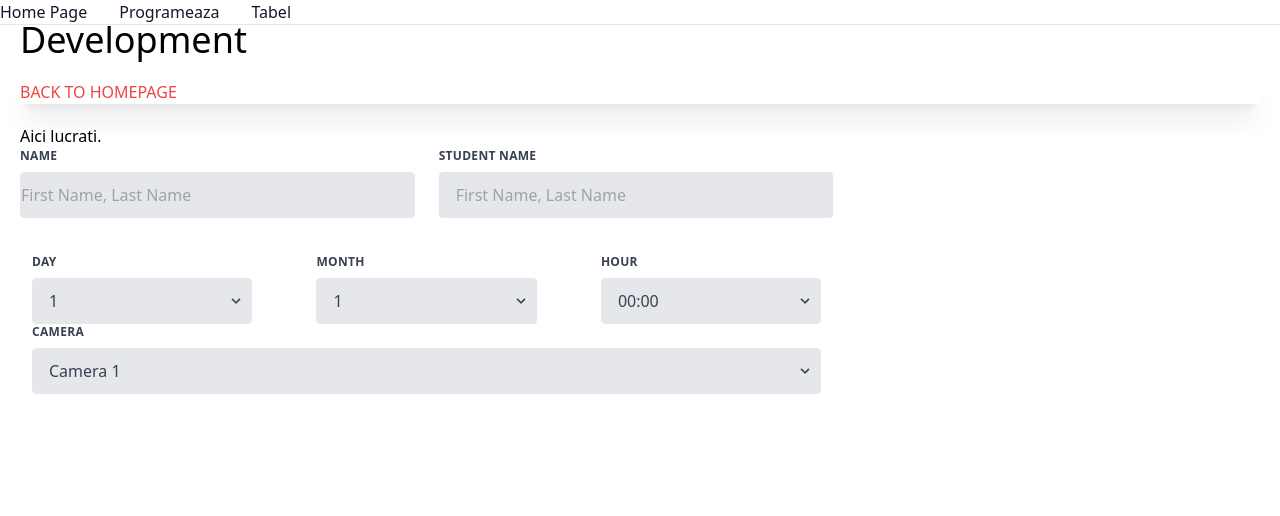
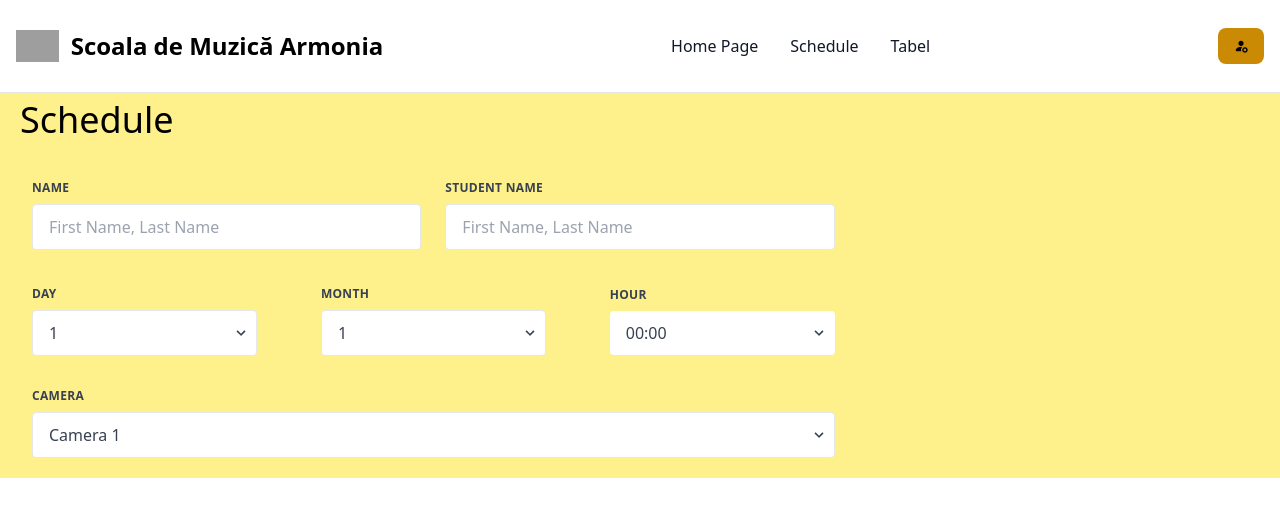
Before and after one commit to Fundatia-Sinca/armoniatracks, a Vue app in the folder frontend/: page /devpage in a window 1280 px wide. Shown: the top 516 px of the page. Built offline with nearby package versions, Linux system fonts and the light colour scheme; no server answers; grey boxes are pictures that could not be loaded.

Commit message:
the way that the form looks

```diff
--- a/frontend/src/components/Form.vue
+++ b/frontend/src/components/Form.vue
@@ -1,19 +1,24 @@
 <script setup>
 </script>
 <template>
-  <form class="w-2/3 px-5">
-  <div class="flex flex-wrap -mx-3 mb-6">
+  <form class="w-full p-5 bg-yellow-200">
+    <div class="w-2/3">
+      <div class="flex flex-wrap mb-6">
         <div class="w-full md:w-1/2 px-3 mb-6 md:mb-0">
           <label class="block uppercase tracking-wide text-gray-700 text-xs font-bold mb-2" for="grid-teacher-name">
             Name
           </label>
-      <input class="appearance-none block w-full bg-gray-200 text-gray-700 border border-gray-200 rounded py-3 px-15 mb-3 leading-tight focus:outline-none focus:bg-white" id="grid-first-name" type="text" placeholder="First Name, Last Name">
+          <input
+            class="appearance-none block w-full bg-white text-gray-700 border border-gray-200 rounded py-3 px-4 mb-3 leading-tight focus:outline-none focus:bg-white"
+            id="grid-first-name" type="text" placeholder="First Name, Last Name">
         </div>
         <div class="w-full md:w-1/2 px-3">
           <label class="block uppercase tracking-wide text-gray-700 text-xs font-bold mb-2" for="grid-student-name">
             Student Name
           </label>
-      <input class="appearance-none block w-full bg-gray-200 text-gray-700 border border-gray-200 rounded py-3 px-4 leading-tight focus:outline-none focus:bg-white focus:border-gray-500" id="grid-last-name" type="text" placeholder="First Name, Last Name">
+          <input
+            class="appearance-none block w-full bg-white text-gray-700 border border-gray-200 rounded py-3 px-4 leading-tight focus:outline-none focus:bg-white focus:border-gray-500"
+            id="grid-last-name" type="text" placeholder="First Name, Last Name">
         </div>
       </div>
 
@@ -23,7 +28,9 @@
             Day
           </label>
           <div class="relative">
-        <select class="block appearance-none w-full bg-gray-200 border border-gray-200 text-gray-700 py-3 px-4 pr-8 rounded leading-tight focus:outline-none focus:bg-white focus:border-gray-500" id="grid-date-day">
+            <select
+              class="block appearance-none w-full bg-white border border-gray-200 text-gray-700 py-3 px-4 pr-8 rounded leading-tight focus:outline-none focus:bg-white focus:border-gray-500"
+              id="grid-date-day">
               <option>1</option>
               <option>2</option>
               <option>3</option>
@@ -57,7 +64,9 @@
               <option>31</option>
             </select>
             <div class="pointer-events-none absolute inset-y-0 right-0 flex items-center px-2 text-gray-700">
-          <svg class="fill-current h-4 w-4" xmlns="http://www.w3.org/2000/svg" viewBox="0 0 20 20"><path d="M9.293 12.95l.707.707L15.657 8l-1.414-1.414L10 10.828 5.757 6.586 4.343 8z"/></svg>
+              <svg class="fill-current h-4 w-4" xmlns="http://www.w3.org/2000/svg" viewBox="0 0 20 20">
+                <path d="M9.293 12.95l.707.707L15.657 8l-1.414-1.414L10 10.828 5.757 6.586 4.343 8z" />
+              </svg>
             </div>
           </div>
         </div>
@@ -67,7 +76,9 @@
             Month
           </label>
           <div class="relative">
-        <select class="block appearance-none w-full bg-gray-200 border border-gray-200 text-gray-700 py-3 px-4 pr-8 rounded leading-tight focus:outline-none focus:bg-white focus:border-gray-500" id="grid-date-month">
+            <select
+              class="block appearance-none w-full bg-white border border-gray-200 text-gray-700 py-3 px-4 pr-8 rounded leading-tight focus:outline-none focus:bg-white focus:border-gray-500"
+              id="grid-date-month">
               <option>1</option>
               <option>2</option>
               <option>3</option>
@@ -82,7 +93,9 @@
               <option>12</option>
             </select>
             <div class="pointer-events-none absolute inset-y-0 right-0 flex items-center px-2 text-gray-700">
-          <svg class="fill-current h-4 w-4" xmlns="http://www.w3.org/2000/svg" viewBox="0 0 20 20"><path d="M9.293 12.95l.707.707L15.657 8l-1.414-1.414L10 10.828 5.757 6.586 4.343 8z"/></svg>
+              <svg class="fill-current h-4 w-4" xmlns="http://www.w3.org/2000/svg" viewBox="0 0 20 20">
+                <path d="M9.293 12.95l.707.707L15.657 8l-1.414-1.414L10 10.828 5.757 6.586 4.343 8z" />
+              </svg>
             </div>
           </div>
         </div>
@@ -92,7 +105,9 @@
             Hour
           </label>
           <div class="relative">
-        <select class="block appearance-none w-full bg-gray-200 border border-gray-200 text-gray-700 py-3 px-4 pr-8 rounded leading-tight focus:outline-none focus:bg-white focus:border-gray-500" id="grid-date-hour">
+            <select
+              class="block appearance-none w-full bg-white border-gray-200 text-gray-700 py-3 px-4 pr-8 rounded leading-tight focus:outline-none focus:bg-white focus:border-gray-500"
+              id="grid-date-hour">
               <option>00:00</option>
               <option>00:30</option>
               <option>01:00</option>
@@ -143,7 +158,9 @@
               <option>23:30</option>
             </select>
             <div class="pointer-events-none absolute inset-y-0 right-0 flex items-center px-2 text-gray-700">
-          <svg class="fill-current h-4 w-4" xmlns="http://www.w3.org/2000/svg" viewBox="0 0 20 20"><path d="M9.293 12.95l.707.707L15.657 8l-1.414-1.414L10 10.828 5.757 6.586 4.343 8z"/></svg>
+              <svg class="fill-current h-4 w-4" xmlns="http://www.w3.org/2000/svg" viewBox="0 0 20 20">
+                <path d="M9.293 12.95l.707.707L15.657 8l-1.414-1.414L10 10.828 5.757 6.586 4.343 8z" />
+              </svg>
             </div>
           </div>
         </div>
@@ -151,22 +168,26 @@
 
 
 
-  <div class="w-full px-3 mb-6 md:mb-0">
+      <div class="w-full px-3 my-8 md:mb-0">
         <label class="block uppercase tracking-wide text-gray-700 text-xs font-bold mb-2" for="grid-camera">
           Camera
         </label>
         <div class="relative">
-        <select class="block appearance-none w-full bg-gray-200 border border-gray-200 text-gray-700 py-3 px-4 pr-8 rounded leading-tight focus:outline-none focus:bg-white focus:border-gray-500" id="grid-camera">
+          <select
+            class="block appearance-none w-full bg-white border border-gray-200 text-gray-700 py-3 px-4 pr-8 rounded leading-tight focus:outline-none focus:bg-white focus:border-gray-500"
+            id="grid-camera">
             <option>Camera 1</option>
             <option>Camera 2</option>
             <option>Camera 3</option>
           </select>
           <div class="pointer-events-none absolute inset-y-0 right-0 flex items-center px-2 text-gray-700">
-          <svg class="fill-current h-4 w-4" xmlns="http://www.w3.org/2000/svg" viewBox="0 0 20 20"><path d="M9.293 12.95l.707.707L15.657 8l-1.414-1.414L10 10.828 5.757 6.586 4.343 8z"/></svg>
+            <svg class="fill-current h-4 w-4" xmlns="http://www.w3.org/2000/svg" viewBox="0 0 20 20">
+              <path d="M9.293 12.95l.707.707L15.657 8l-1.414-1.414L10 10.828 5.757 6.586 4.343 8z" />
+            </svg>
           </div>
         </div>
       </div>
-
+    </div>
   </form>
 </template>
 <style scoped></style>
--- a/frontend/src/components/Navbar.vue
+++ b/frontend/src/components/Navbar.vue
@@ -1,19 +1,45 @@
 <script setup>
 </script>
 <template>
-<nav class="bg-white dark:bg-gray-900 fixed w-full z-20 top-0 start-0 border-b border-gray-200 dark:border-gray-600">
-  <div class="items-center justify-between hidden w-full md:flex md:w-auto md:order-1" id="navbar-sticky">
-    <ul class="flex flex-col p-4 md:p-0 mt-4 font-medium border border-gray-100 rounded-lg bg-gray-50 md:space-x-8 rtl:space-x-reverse md:flex-row md:mt-0 md:border-0 md:bg-white dark:bg-gray-800 md:dark:bg-gray-900 dark:border-gray-700">
+  <nav
+    class="bg-white dark:bg-yellow-200 fixed w-full py-3 z-20 top-0 start-0 border-b border-gray-200 dark:border-yellow-200">
+    <div class="max-w-screen-xl flex flex-wrap items-center justify-between mx-auto p-4">
+      <a href="https://flowbite.com/" class="flex items-center space-x-3 rtl:space-x-reverse">
+        <img src="https://flowbite.com/docs/images/logo.svg" class="h-8" alt="Flowbite Logo">
+        <span class="self-center text-2xl font-semibold whitespace-nowrap dark:text-black">Scoala de Muzică Armonia</span>
+      </a>
+      <div class="flex md:order-2 space-x-3 md:space-x-0 rtl:space-x-reverse">
+        <button type="button"
+          class="text-black bg-yellow-600 hover:bg-blue-800 focus:ring-4 focus:outline-none focus:ring-blue-300 font-medium rounded-lg text-sm px-4 py-2 text-center dark:bg-yellow-300 dark:hover:bg-blue-700 dark:focus:ring-blue-800"><i class="bi bi-person-fill-gear"></i></button>
+        <button data-collapse-toggle="navbar-sticky" type="button"
+          class="inline-flex items-center p-2 w-10 h-10 justify-center text-sm text-gray-500 rounded-lg md:hidden hover:bg-gray-100 focus:outline-none focus:ring-2 focus:ring-gray-200 dark:text-gray-400 dark:hover:bg-gray-700 dark:focus:ring-gray-600"
+          aria-controls="navbar-sticky" aria-expanded="false">
+          <span class="sr-only">Open main menu</span>
+          <svg class="w-5 h-5" aria-hidden="true" xmlns="http://www.w3.org/2000/svg" fill="none" viewBox="0 0 17 14">
+            <path stroke="currentColor" stroke-linecap="round" stroke-linejoin="round" stroke-width="2"
+              d="M1 1h15M1 7h15M1 13h15" />
+          </svg>
+        </button>
+      </div>
+        <div class="flex items-center justify-center w-full md:w-auto md:order-1" id="navbar-sticky">
+          <ul
+            class="flex flex-col p-4 md:p-0 mt-4 font-medium border border-gray-100 rounded-lg bg-gray-50 md:space-x-8 rtl:space-x-reverse md:flex-row md:mt-0 md:border-0 md:bg-white dark:bg-yellow-200 md:dark:bg-yellow-200 dark:border-yellow-200">
             <li>
-        <RouterLink :to="{ name: 'homepage' }"  class="block py-2 px-3 text-gray-900 rounded hover:bg-gray-100 md:hover:bg-transparent md:hover:text-blue-700 md:p-0 md:dark:hover:text-blue-500 dark:text-white dark:hover:bg-gray-700 dark:hover:text-white md:dark:hover:bg-transparent dark:border-gray-700">Home Page</RouterLink>
+              <RouterLink :to="{ name: 'homepage' }"
+                class="block py-2 px-3 text-gray-900 rounded hover:bg-gray-100 md:hover:bg-transparent md:hover:text-blue-700 md:p-0 md:dark:hover:text-blue-500 dark:text-black dark:hover:bg-gray-700 dark:hover:text-white md:dark:hover:bg-transparent dark:border-gray-700">
+                Home Page</RouterLink>
             </li>
             <li>
-        <RouterLink :to="{ name: 'devpage' }"  class="block py-2 px-3 text-gray-900 rounded hover:bg-gray-100 md:hover:bg-transparent md:hover:text-blue-700 md:p-0 md:dark:hover:text-blue-500 dark:text-white dark:hover:bg-gray-700 dark:hover:text-white md:dark:hover:bg-transparent dark:border-gray-700">Programeaza</RouterLink>
+              <RouterLink :to="{ name: 'devpage' }"
+                class="block py-2 px-3 text-gray-900 rounded hover:bg-gray-100 md:hover:bg-transparent md:hover:text-blue-700 md:p-0 md:dark:hover:text-blue-500 dark:text-black dark:hover:bg-gray-700 dark:hover:text-white md:dark:hover:bg-transparent dark:border-gray-700">
+                Schedule</RouterLink>
             </li>
             <li>
-        <a href="#" class="block py-2 px-3 text-gray-900 rounded hover:bg-gray-100 md:hover:bg-transparent md:hover:text-blue-700 md:p-0 md:dark:hover:text-blue-500 dark:text-white dark:hover:bg-gray-700 dark:hover:text-white md:dark:hover:bg-transparent dark:border-gray-700">Tabel</a>
+              <a href="#"
+                class="block py-2 px-3 text-gray-900 rounded hover:bg-gray-100 md:hover:bg-transparent md:hover:text-blue-700 md:p-0 md:dark:hover:text-blue-500 dark:text-black dark:hover:bg-gray-700 dark:hover:text-white md:dark:hover:bg-transparent dark:border-gray-700">Tabel</a>
             </li>
           </ul>
+        </div>
     </div>
   </nav>
 </template>
--- a/frontend/src/views/DevPage.vue
+++ b/frontend/src/views/DevPage.vue
@@ -2,14 +2,10 @@
 import Form from "@/components/Form.vue"
 import Navbar from "@/components/Navbar.vue" </script>
 <template>
-    <div class="flex flex-col gap-y-5 p-5">
-        <span class="text-4xl text-black">Development</span>
-        <RouterLink :to="{ name: 'homepage' }" class="text-md text-red-500 shadow-xl uppercase" aria-current="page">Back
-            to Homepage</RouterLink>
+    <div class="flex flex-col gap-y-5 p-5 mt-20 bg-yellow-200">
+        <span class="text-4xl text-black">Schedule</span>
     </div>
 
-
-    <span class="p-5">Aici lucrati.</span>
     <Navbar/>
     <Form/>
 
--- a/frontend/src/views/HomePage.vue
+++ b/frontend/src/views/HomePage.vue
@@ -3,7 +3,7 @@ import CardCP from "@/components/CardCP.vue"
 import Navbar from "@/components/Navbar.vue" </script>
 
 <template>
-    <div class="flex flex-col gap-y-5 p-5">
+    <div class="flex flex-col gap-y-5 p-5 mt-20">
         <span class="text-4xl text-black">Homepage</span>
         <RouterLink :to="{ name: 'devpage' }" class="text-md text-red-500 shadow-xl uppercase">To
             Development</RouterLink>
```
Lines whose indentation alone changed are shown as unchanged.
